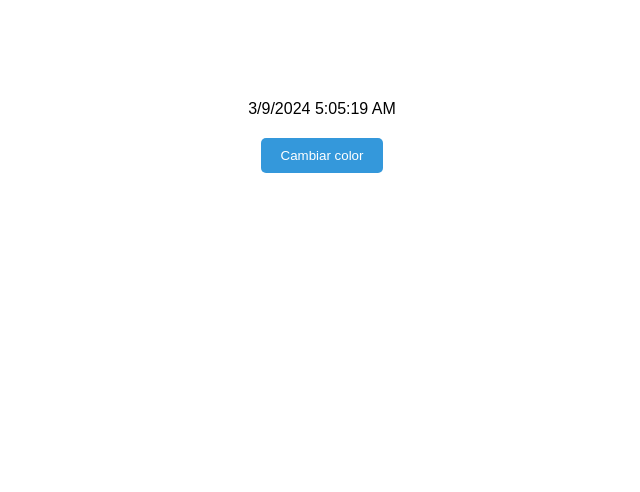
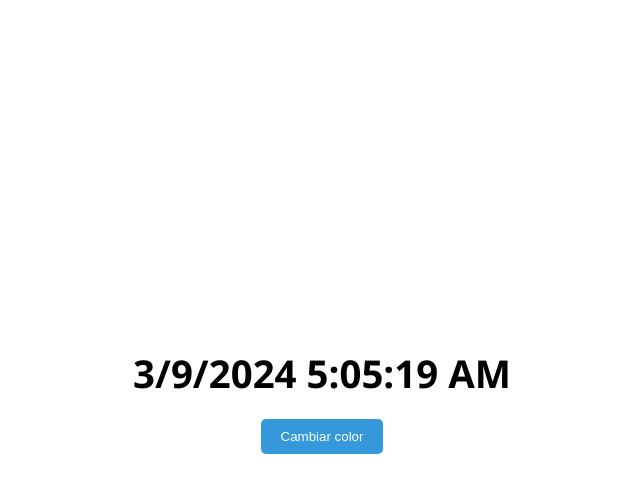
Before and after one commit to JhovanHR1021/hora, a plain HTML site: page index.html in a window 1280 px wide. Shown: the whole page, without its empty margins (318-958 px from the left). Drawn offline with Linux system fonts and the light colour scheme.

Commit message:
Actualizacion2
solo se agrega mas diseño

```diff
--- a/index.html
+++ b/index.html
@@ -1,14 +1,16 @@
 <!DOCTYPE html>
 <html lang="en">
   <head>
-    <meta charset="UTF-8">
-    <meta name="viewport" content="width=device-width, initial-scale=1.0">
+    <meta charset="UTF-8" />
+    <meta name="viewport" content="width=device-width, initial-scale=1.0" />
     <title>Reloj y Cambio de Color</title>
-    <link rel="stylesheet" href="stilo.css">
+    <link rel="stylesheet" href="stilo.css" />
   </head>
   <body>
+    <div class="container">
       <div id="clock"></div>
       <button id="color-toggle">Cambiar color</button>
+    </div>
     <script src="index.js"></script>
   </body>
 </html>
--- a/stilo.css
+++ b/stilo.css
@@ -1,11 +1,19 @@
 body {
-    font-family: Arial, sans-serif;
+    margin: 0;
+    padding: 0;
+    font-family: 'Segoe UI', Tahoma, Geneva, Verdana, sans-serif;
+    font-weight: 800;
     transition: background-color 0.5s ease;
     background-color: white; /* Color de fondo predeterminado */
     color: black; /* Color de texto predeterminado */
+    display: flex;
+    justify-content: center;
+    align-items: center;
+    height: 100vh;
+}
+.container {
     text-align: center;
-    padding-top: 100px;
-    margin: 0;
+    font-size: 2.4rem;
 }
 
 #color-toggle {
```
Lines whose indentation alone changed are shown as unchanged.
